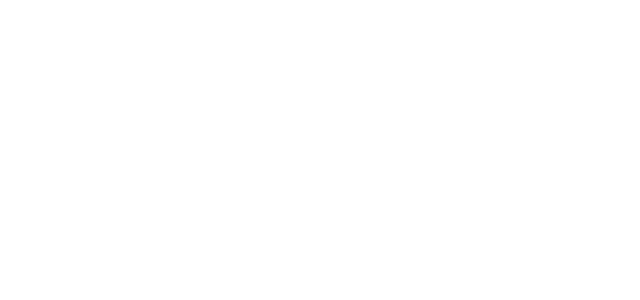
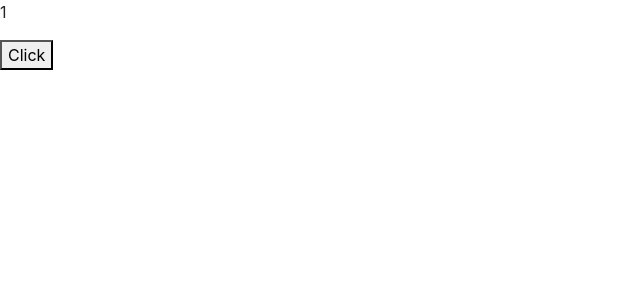
Before and after one commit to nguyendev2018/React-Course-3, a React (Create React App) app: page / in a window 1280 px wide. Shown: the top 300 px of the page, without its empty margins (0-640 px from the left). Built offline with nearby package versions, Linux system fonts and the light colour scheme.

Commit message:
--- Auto Git Commit ---

```diff
--- a/src/LifeCycle/LifeCy.js
+++ b/src/LifeCycle/LifeCy.js
@@ -4,12 +4,27 @@
   state = {
     number: 1,
   };
-  getDerivedStateFromProps(newProps, currentState) {
+  static getDerivedStateFromProps(newProps, currentState) {
     console.log("getDerivedStateFromProps");
     return null;
   }
+  componentDidMount() {
+    console.log("componentDidMount");
+    return null;
+  }
   render() {
-    return <div></div>;
+    return (
+      <div>
+        <p>{this.state.number}</p>
+        <button
+          onClick={() => {
+            this.setState({ number: this.state.number + 1 });
+          }}
+        >
+          Click
+        </button>
+      </div>
+    );
   }
 }
 
```
Also changed, not shown: .autogit/logs/log-30-7-2022-21-13-20.txt (added).
